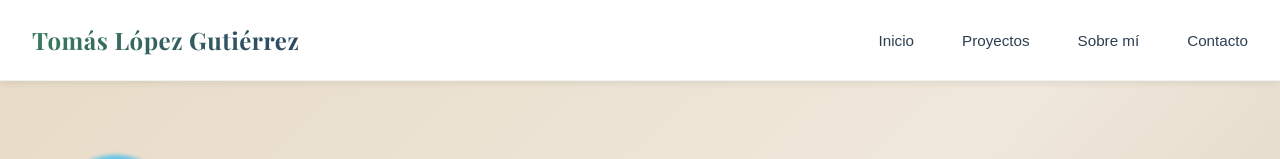
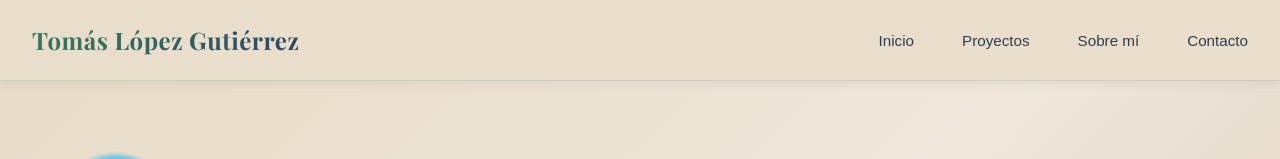
Before and after one commit to Tologu/PORTFOLIO-PERSONAL, a React (Vite) app: page / in a window 1280 px wide. Shown: the top 159 px of the page. Built offline with nearby package versions, Linux system fonts and the light colour scheme.

Commit message:
feat: update header background to warm beige palette

```diff
--- a/src/styles/Header.css
+++ b/src/styles/Header.css
@@ -2,13 +2,13 @@
   position: fixed;
   top: 0;
   width: 100%;
-  background: rgba(255, 255, 255, 0.95);
-  backdrop-filter: blur(10px);
+  background: rgba(232, 220, 200, 0.92);
+  backdrop-filter: blur(12px);
   color: #2c3e50;
   padding: 1.5rem 0;
-  box-shadow: 0 2px 8px rgba(0, 0, 0, 0.08);
+  box-shadow: 0 2px 12px rgba(44, 69, 99, 0.1);
   z-index: 1000;
-  border-bottom: 1px solid rgba(0, 0, 0, 0.05);
+  border-bottom: 1px solid rgba(59, 126, 92, 0.15);
 }
 
 .header-container {
```
